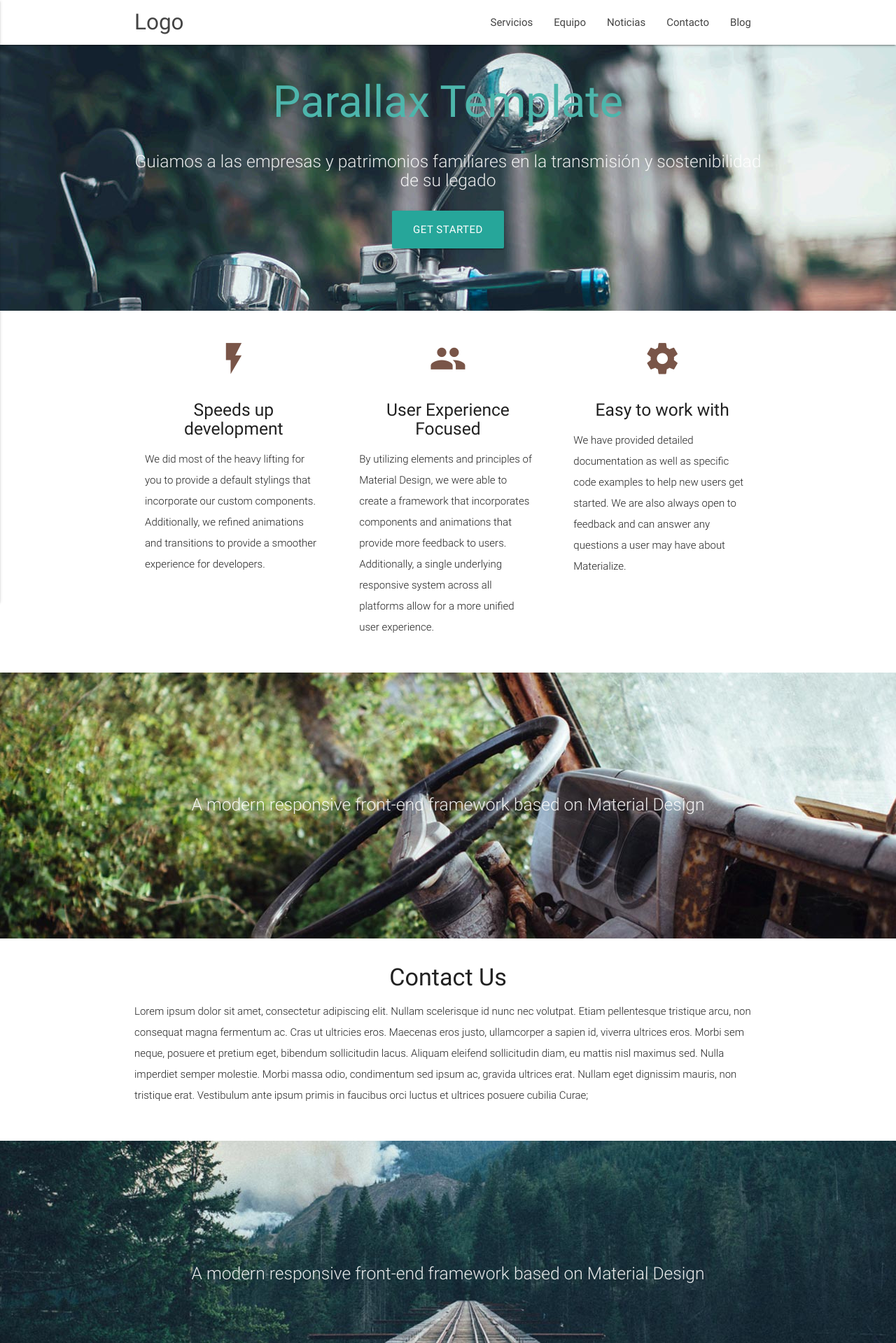
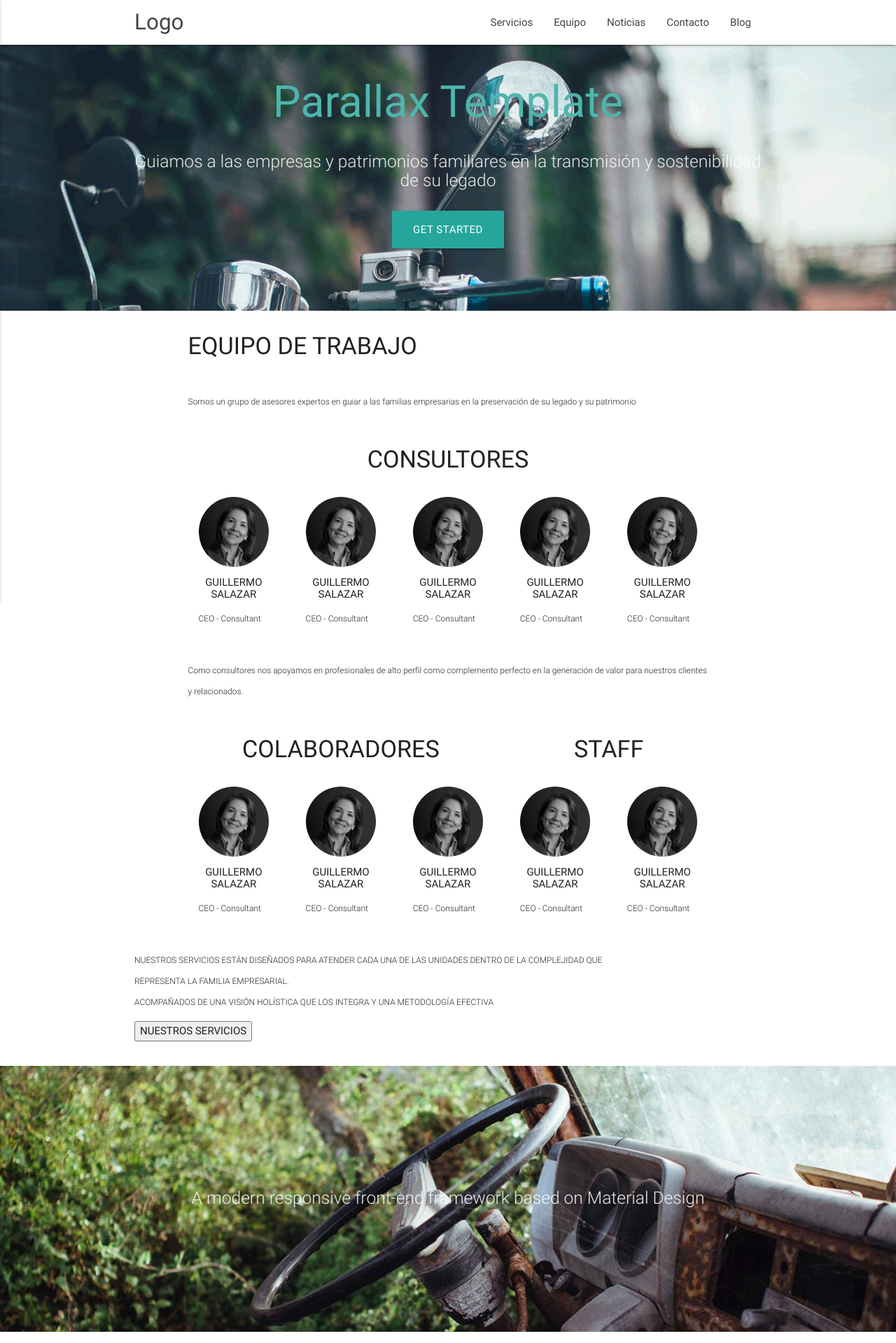
Before and after one commit to johnny9052/EXAUDI, a PHP site: page /index.php?page=team in a window 1280 px wide. Shown: the top 1919 px of the page at 70% size. Run offline with PHP 8.4, Linux system fonts and the light colour scheme.

Commit message:
Avances en team

```diff
--- /dev/null
+++ b/Resources/public/css/exaudi.css
@@ -0,0 +1,4 @@
+.consultantDesc{
+  font-weight: 300;
+  font-size: 12px;
+}
--- a/View/public/main/banner.php
+++ b/View/public/main/banner.php
@@ -5,7 +5,7 @@
 
         <ul class="right hide-on-med-and-down">
             <li><a href="#">Servicios</a></li>
-            <li><a href="#">Equipo</a></li>
+            <li><a href="index.php?page=team">Equipo</a></li>
             <li><a href="#">Noticias</a></li>
             <li><a href="#">Contacto</a></li>
             <li><a href="#">Blog</a></li>
--- a/View/public/team.php
+++ b/View/public/team.php
@@ -26,33 +26,198 @@
 <div class="container">
     <div class="section">
 
+        <div class="row">
+            <div class="col s12 m1">
+
+            </div>
+            <div class="col s12 m10">
+                <div class="left">
+                    <h4 class="left">EQUIPO DE TRABAJO</h4>
+                </div>
+            </div>
+            <div class="col s12 m1">
+
+            </div>
+        </div>
+
+        <div class="row">
+            <div class="col s12 m1">
+
+            </div>
+            <div class="col s12 m10">
+                <div class="left">
+                    <p class="consultantDesc">Somos un grupo de asesores expertos en guiar a las familias empresarias en la preservación de su legado y su patrimonio</p>
+                </div>
+            </div>
+            <div class="col s12 m1">
+
+            </div>
+        </div>
+
+        <div class="row">
+            <div class="col s12 m12">
+                <div class="icon-block">
+                    <h4 class="center">CONSULTORES</h4>
+                </div>
+            </div>
+        </div>
+
+
         <!--   Icon Section   -->
         <div class="row">
-            <div class="col s12 m4">
+            <div class="col s12 m1">
+
+            </div>
+            <div class="col s12 m2">
                 <div class="icon-block">
-                    <h2 class="center brown-text"><i class="material-icons">flash_on</i></h2>
-                    <h5 class="center">Speeds up development</h5>
+                    <img src="Resources/public/image/team/consultor1.jpg" alt="" class="circle responsive-img"> <!-- notice the "circle" class -->
+                    <h6 class="center">GUILLERMO SALAZAR</h6>
 
-                    <p class="light">We did most of the heavy lifting for you to provide a default stylings that incorporate our custom components. Additionally, we refined animations and transitions to provide a smoother experience for developers.</p>
+                    <p class="consultantDesc">CEO - Consultant</p>
                 </div>
             </div>
 
-            <div class="col s12 m4">
+            <div class="col s12 m2">
                 <div class="icon-block">
-                    <h2 class="center brown-text"><i class="material-icons">group</i></h2>
-                    <h5 class="center">User Experience Focused</h5>
+                    <img src="Resources/public/image/team/consultor1.jpg" alt="" class="circle responsive-img"> <!-- notice the "circle" class -->
+                    <h6 class="center">GUILLERMO SALAZAR</h6>
 
-                    <p class="light">By utilizing elements and principles of Material Design, we were able to create a framework that incorporates components and animations that provide more feedback to users. Additionally, a single underlying responsive system across all platforms allow for a more unified user experience.</p>
+                    <p class="consultantDesc">CEO - Consultant</p>
                 </div>
             </div>
 
+            <div class="col s12 m2">
+                <div class="icon-block">
+                    <img src="Resources/public/image/team/consultor1.jpg" alt="" class="circle responsive-img"> <!-- notice the "circle" class -->
+                    <h6 class="center">GUILLERMO SALAZAR</h6>
+
+                    <p class="consultantDesc">CEO - Consultant</p>
+                </div>
+            </div>
+
+            <div class="col s12 m2">
+                <div class="icon-block">
+                    <img src="Resources/public/image/team/consultor1.jpg" alt="" class="circle responsive-img"> <!-- notice the "circle" class -->
+                    <h6 class="center">GUILLERMO SALAZAR</h6>
+
+                    <p class="consultantDesc">CEO - Consultant</p>
+                </div>
+            </div>
+
+            <div class="col s12 m2">
+                <div class="icon-block">
+                    <img src="Resources/public/image/team/consultor1.jpg" alt="" class="circle responsive-img"> <!-- notice the "circle" class -->
+                    <h6 class="center">GUILLERMO SALAZAR</h6>
+
+                    <p class="consultantDesc">CEO - Consultant</p>
+                </div>
+            </div>
+
+            <div class="col s12 m1">
+
+            </div>
+        </div>
+
+        <div class="row">
+            <div class="col s12 m1">
+
+            </div>
+            <div class="col s12 m10">
+                <div class="left">
+                    <p class="consultantDesc">Como consultores nos apoyamos en profesionales de alto perfil como complemento perfecto en la generación de valor para nuestros
+                                                clientes y relacionados.</p>
+                </div>
+            </div>
+            <div class="col s12 m1">
+
+            </div>
+        </div>
+
+        <div class="row">
+            <div class="col s12 m1">
+
+            </div>
+            <div class="col s12 m6">
+                <div class="icon-block">
+                    <h4 class="center">COLABORADORES</h4>
+                </div>
+            </div>
             <div class="col s12 m4">
                 <div class="icon-block">
-                    <h2 class="center brown-text"><i class="material-icons">settings</i></h2>
-                    <h5 class="center">Easy to work with</h5>
+                    <h4 class="center">STAFF</h4>
+                </div>
+            </div>
 
-                    <p class="light">We have provided detailed documentation as well as specific code examples to help new users get started. We are also always open to feedback and can answer any questions a user may have about Materialize.</p>
+            <div class="col s12 m1">
+
+            </div>
+        </div>
+
+          <div class="row">
+            <div class="col s12 m1">
+
+            </div>
+            <div class="col s12 m2">
+                <div class="icon-block">
+                    <img src="Resources/public/image/team/consultor1.jpg" alt="" class="circle responsive-img"> <!-- notice the "circle" class -->
+                    <h6 class="center">GUILLERMO SALAZAR</h6>
+
+                    <p class="consultantDesc">CEO - Consultant</p>
                 </div>
+            </div>
+
+            <div class="col s12 m2">
+                <div class="icon-block">
+                    <img src="Resources/public/image/team/consultor1.jpg" alt="" class="circle responsive-img"> <!-- notice the "circle" class -->
+                    <h6 class="center">GUILLERMO SALAZAR</h6>
+
+                    <p class="consultantDesc">CEO - Consultant</p>
+                </div>
+            </div>
+
+            <div class="col s12 m2">
+                <div class="icon-block">
+                    <img src="Resources/public/image/team/consultor1.jpg" alt="" class="circle responsive-img"> <!-- notice the "circle" class -->
+                    <h6 class="center">GUILLERMO SALAZAR</h6>
+
+                    <p class="consultantDesc">CEO - Consultant</p>
+                </div>
+            </div>
+
+            <div class="col s12 m2">
+                <div class="icon-block">
+                    <img src="Resources/public/image/team/consultor1.jpg" alt="" class="circle responsive-img"> <!-- notice the "circle" class -->
+                    <h6 class="center">GUILLERMO SALAZAR</h6>
+
+                    <p class="consultantDesc">CEO - Consultant</p>
+                </div>
+            </div>
+
+            <div class="col s12 m2">
+                <div class="icon-block">
+                    <img src="Resources/public/image/team/consultor1.jpg" alt="" class="circle responsive-img"> <!-- notice the "circle" class -->
+                    <h6 class="center">GUILLERMO SALAZAR</h6>
+
+                    <p class="consultantDesc">CEO - Consultant</p>
+                </div>
+            </div>
+
+            <div class="col s12 m1">
+
+            </div>
+        </div>
+
+        <div class="row">
+            <div class="col s12 m10">
+                <div class="left">
+                    <p class="consultantDesc">NUESTROS SERVICIOS ESTÁN DISEÑADOS PARA ATENDER CADA UNA DE LAS UNIDADES DENTRO DE LA COMPLEJIDAD QUE REPRESENTA LA FAMILIA EMPRESARIAL.
+                        <br>
+                        ACOMPAÑADOS DE UNA VISIÓN HOLÍSTICA QUE LOS INTEGRA Y UNA METODOLOGÍA EFECTIVA
+                        <br>
+                    </p>
+                    <button> NUESTROS SERVICIOS</button>
+                </div>
+
             </div>
         </div>
 
--- a/index.php
+++ b/index.php
@@ -10,6 +10,7 @@
         <link href="Resources/public/css/icons/icons.css" rel="stylesheet" type="text/css"/>
         <link href="Resources/public/css/materialize.css" type="text/css" rel="stylesheet" media="screen,projection"/>
         <link href="Resources/public/css/style.css" type="text/css" rel="stylesheet" media="screen,projection"/>
+        <link href="Resources/public/css/exaudi.css" rel="stylesheet" type="text/css"/>
 
         <link href="Resources/public/css/icons/MaterialDesign-Webfont-master/css/materialdesignicons.css" rel="stylesheet" type="text/css"/>
 
```
Also changed, not shown: Resources/public/image/team/consultor1.jpg (added), 1 other file.
